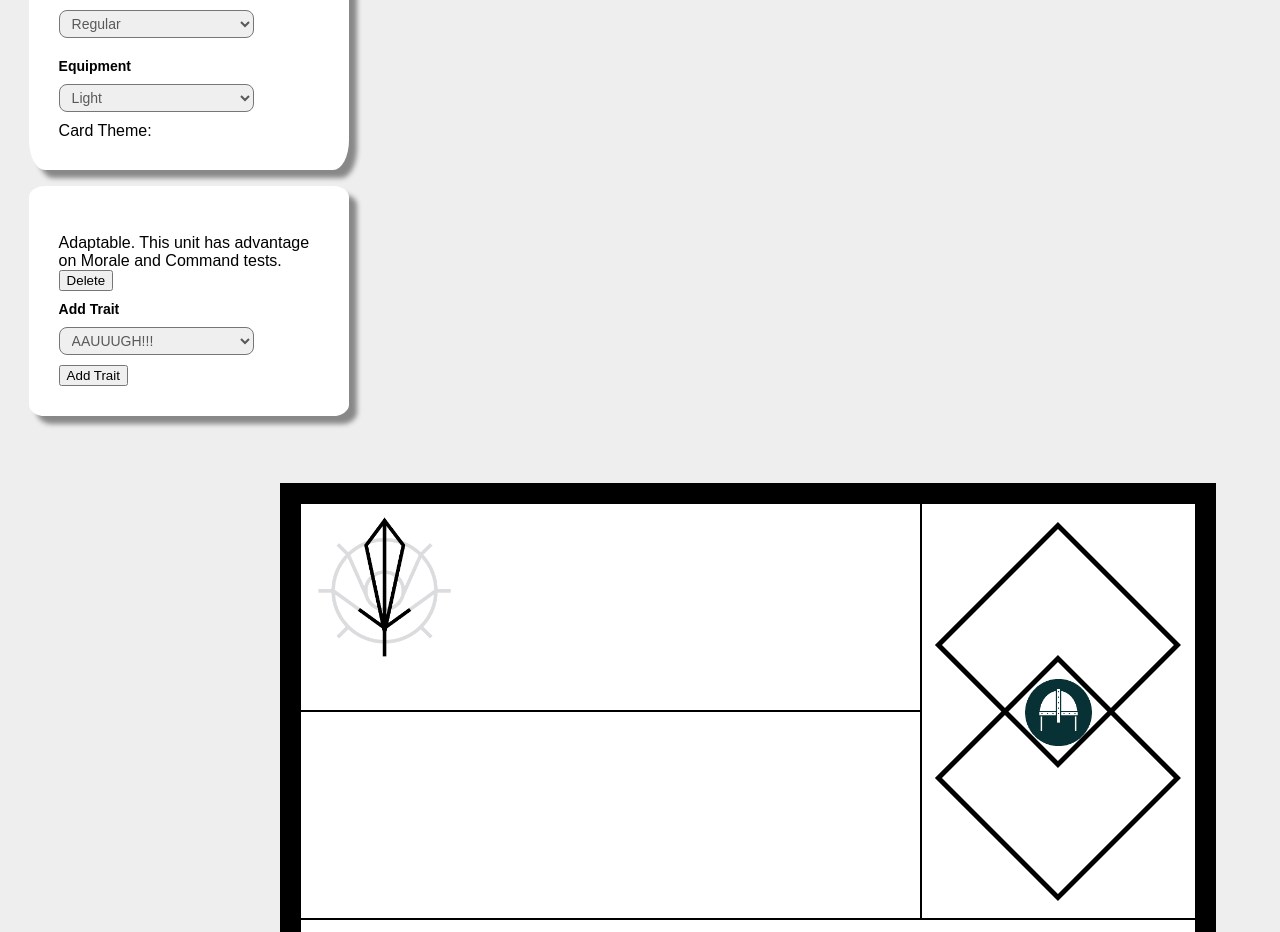
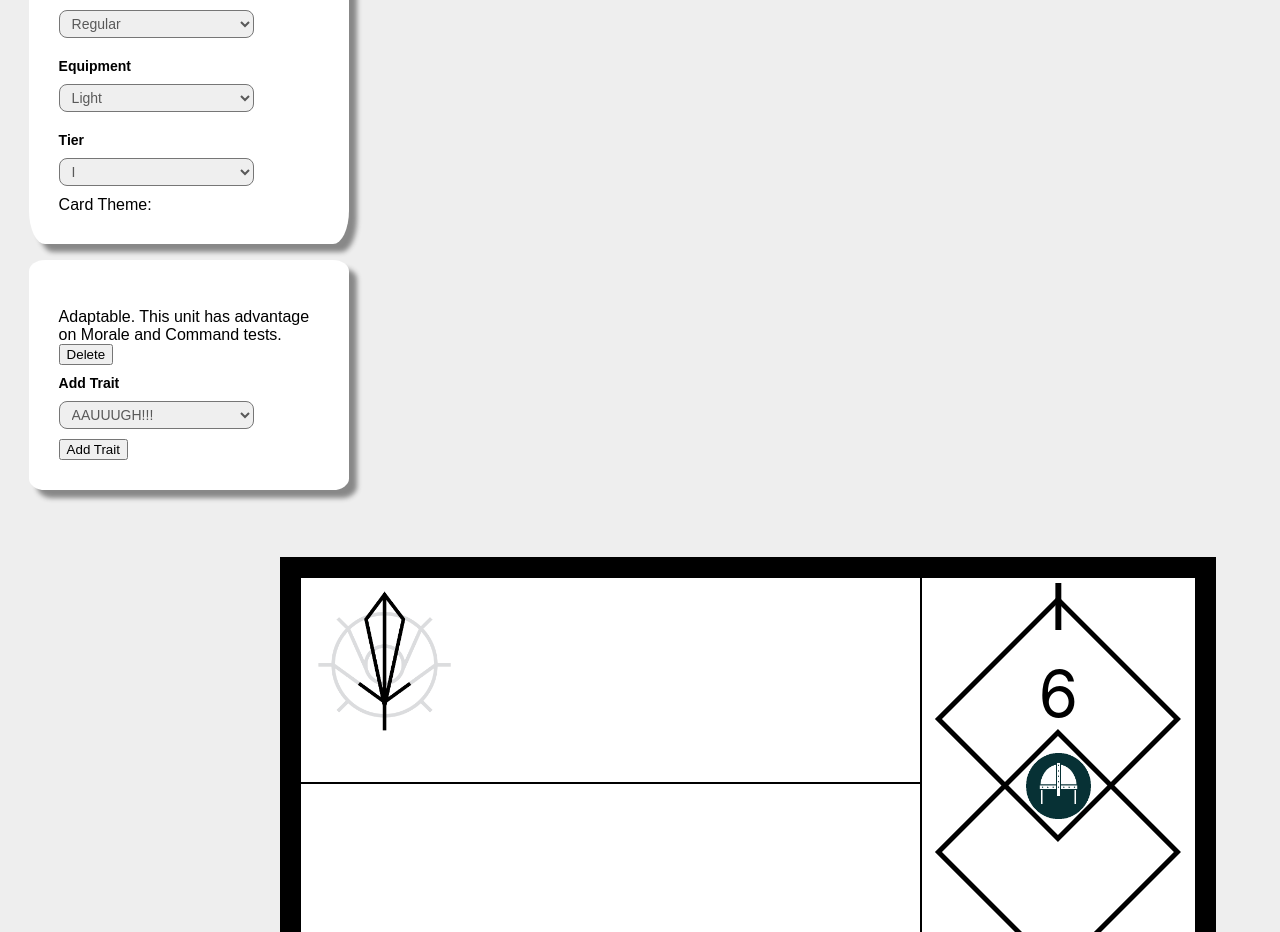
Before and after one commit to ZackBarbari/KW-Unit-Generator, a React (Create React App) app: page / in a window 1280 px wide. Shown: the part 560-1492 px from the top of the page. Built offline with nearby package versions, Linux system fonts and the light colour scheme.

Commit message:
Tier added

```diff
--- a/src/components/Card.css
+++ b/src/components/Card.css
@@ -72,3 +72,15 @@
     aspect-ratio: 1/1;
     z-index: 1;
   }
+  .size {
+    font-style: bold;
+    margin-top: -60%;
+    font-size: 400%;
+    z-index: 1;
+  }
+  .tier {
+    font-style: bold;
+    margin-top: -60%;
+    font-size: 400%;
+    z-index: 1;
+  }
--- a/src/components/InputBox.js
+++ b/src/components/InputBox.js
@@ -5,6 +5,7 @@ import {ancestries, ancestMap} from "../constants/ancestries";
 import equipment from "../constants/statics/equipment";
 import experience from "../constants/experience";
 import type from "../constants/statics/type";
+import tiers from '../constants/tiers';
 import {races, raceMap} from '../constants/races';
 import {traits, traitMap} from '../constants/traits';
 import { useRef, useState } from "react";
@@ -26,6 +27,7 @@ const InputBox = ({onMod}) => {
     const equipRef = useRef(defaults.equip);
     const raceRef = useRef(defaults.race);
     const traitRef = useRef();
+    const tierRef = useRef(defaults.tier);
     var list = [];
     var marker = false;
 
@@ -39,6 +41,7 @@ const InputBox = ({onMod}) => {
             equip: typeRef.current.value === 'levy' ? 0 : equipRef.current.value,
             race: marker ? (raceMap.get(raceRef.current.value)).name : defaults.changedRace,
             size: marker ? (raceMap.get(raceRef.current.value)).size : defaults.size,
+            tier: typeRef.current.value === 'levy' ? "I" :tierRef.current.value,
             traits: list.length === 0 ? traitList : list
         }
         marker = false;
@@ -150,6 +153,14 @@ const InputBox = ({onMod}) => {
             invalid={isLevy}
             onChange={onSave}
             />
+            <GenericDropdown
+            label="Tier"
+            ref={tierRef}
+            passedValue={defaults.tier}
+            passedOptions={tiers}
+            invalid={isLevy}
+            onChange={changeLevy}
+            />
             Card Theme:
             <br></br>
         </div>
--- a/src/components/UnitCard.js
+++ b/src/components/UnitCard.js
@@ -2,7 +2,7 @@ import './Card.css';
 import defaults from '../constants/statics/defaults';
 import React from 'react';
 const UnitCard = React.forwardRef(
-    ({name, commander, ancestry, unit, exp, equip, race, size, traits}, ref) => {
+    ({name, commander, ancestry, unit, exp, equip, race, size, tier, traits}, ref) => {
 
     //ref={ref}console.log(name, commander, ancestry, unit, exp, equip, race, size, traits, ref)
 
@@ -21,6 +21,8 @@ const UnitCard = React.forwardRef(
                     <div className='size-rhombus' />
                     <div className='tier-rhombus' />
                     <img src={ require(`../symbols/ancestry/${ancestry}.png`)} alt="Ancestry Icon" className='ancestry-icon'></img>
+                    <div className='size'>{size}</div>
+                    <div className='tier'>{tier}</div>
                 </div>
             </div>
             <div className='stats-container' />
--- a/src/constants/statics/defaults.js
+++ b/src/constants/statics/defaults.js
@@ -11,7 +11,8 @@ const defaults = {
     race: "Human",
     size: 6,
     traits: [traitMap.get(raceMap.get("Human").traits.toString())],
-    changedRace: "Other"
+    changedRace: "Other",
+    tier: "I"
   };
 
   export default defaults;
--- /dev/null
+++ b/src/constants/tiers.js
@@ -0,0 +1,9 @@
+const tiers = {
+    "I": "I",
+    "II": "II",
+    "III": "III",
+    "IV": "IV",
+    "V": "V"
+  };
+
+  export default tiers;
```
